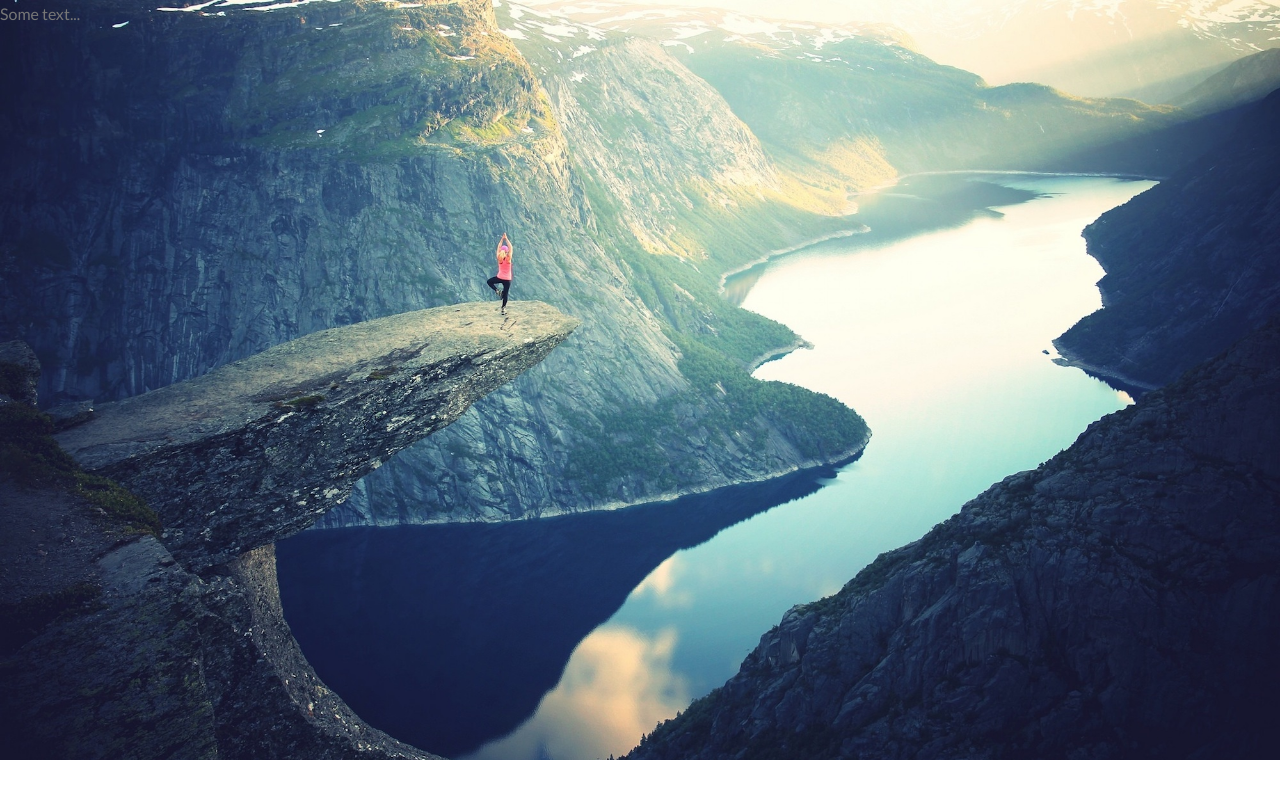
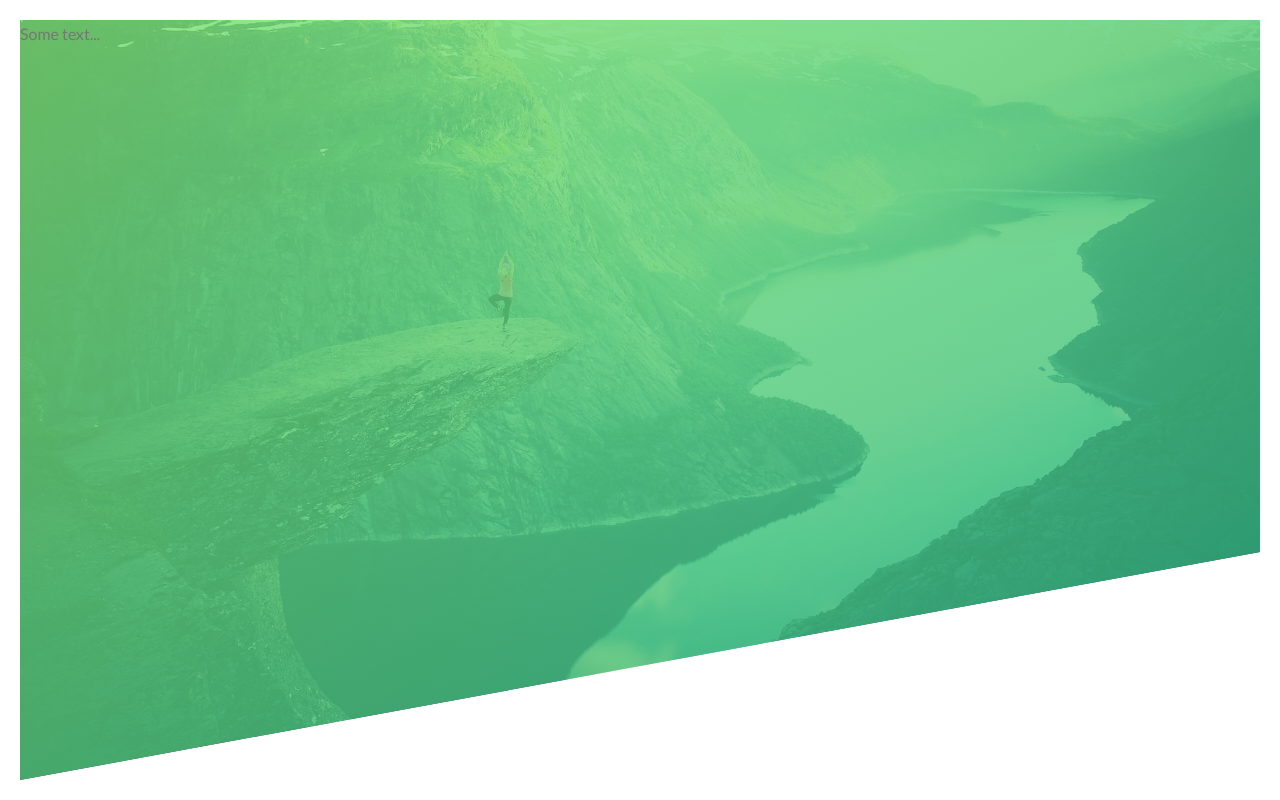
Before and after one commit to Dianaaaa/Abeau-page_css, a plain HTML site: page index.html in a window 1280 px wide. Drawn offline with Linux system fonts and the light colour scheme.

Commit message:
clip-path

```diff
--- a/css/style.css
+++ b/css/style.css
@@ -21,12 +21,19 @@ body {
   font-size: 16px;
   line-height: 1.7;
   color: #777;
+  padding: 20px;
 }
 
 /*class element selector*/
 .header-box {
   height: 95vh;
-  background-image: url(../img/hero.jpg);
+  background-image: linear-gradient(
+      to right bottom,
+      rgba(125,229,111,0.8),
+      rgba(40, 180,133,0.8)
+    ),
+    url(../img/hero.jpg);
   background-size: cover;
-
+  background-position: top;
+  clip-path: polygon(0 0, 100% 0, 100% 70%, 0 100%);
 }
```
Also changed, not shown: README.md.
